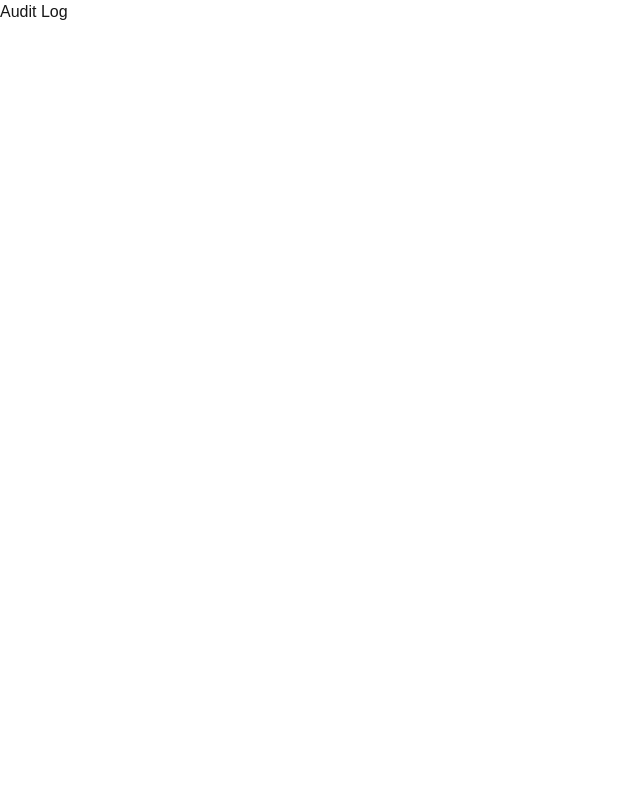
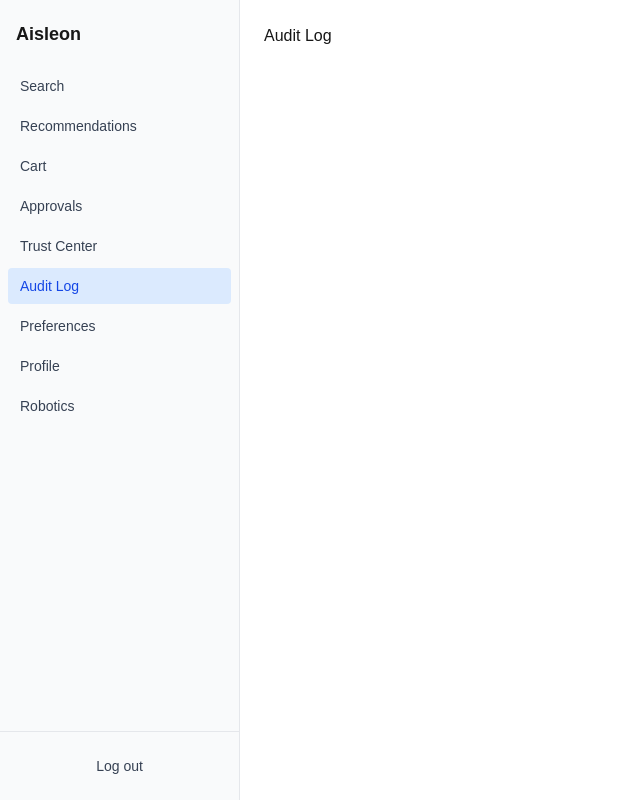
Before and after one commit to maryam-ai-dev/autonomous-retail-assistant, a Next.js app in the folder frontend/: page /audit-log in a window 1280 px wide. Shown: the whole page, without its empty margins (0-640 px from the left). Built offline with nearby package versions, Linux system fonts and the light colour scheme; no server answers.

Commit message:
sprint-2: step-2.6 — dashboard shell layout with sidebar and logout

```diff
--- a/frontend/src/app/(dashboard)/layout.tsx
+++ b/frontend/src/app/(dashboard)/layout.tsx
@@ -1,7 +1,14 @@
+import AppSidebar from "@/shared/layout/app-sidebar";
+
 export default function DashboardLayout({
   children,
 }: {
   children: React.ReactNode;
 }) {
-  return <div>{children}</div>;
+  return (
+    <div className="flex h-screen">
+      <AppSidebar />
+      <main className="flex-1 overflow-auto p-6">{children}</main>
+    </div>
+  );
 }
--- a/frontend/src/shared/layout/app-sidebar.tsx
+++ b/frontend/src/shared/layout/app-sidebar.tsx
@@ -1,3 +1,57 @@
+"use client";
+
+import Link from "next/link";
+import { usePathname } from "next/navigation";
+import { logout } from "@/features/auth/services/auth-service";
+
+const NAV_ITEMS = [
+  { href: "/search", label: "Search" },
+  { href: "/recommendations", label: "Recommendations" },
+  { href: "/cart", label: "Cart" },
+  { href: "/approvals", label: "Approvals" },
+  { href: "/trust", label: "Trust Center" },
+  { href: "/audit-log", label: "Audit Log" },
+  { href: "/preferences", label: "Preferences" },
+  { href: "/profile", label: "Profile" },
+  { href: "/robotics-simulation", label: "Robotics" },
+];
+
 export default function AppSidebar() {
-  return <aside>Sidebar</aside>;
+  const pathname = usePathname();
+
+  return (
+    <aside className="flex h-full w-60 flex-col border-r border-gray-200 bg-gray-50">
+      <div className="px-4 py-5">
+        <h2 className="text-lg font-bold">Aisleon</h2>
+      </div>
+
+      <nav className="flex-1 space-y-1 px-2">
+        {NAV_ITEMS.map((item) => {
+          const isActive = pathname === item.href;
+          return (
+            <Link
+              key={item.href}
+              href={item.href}
+              className={`block rounded px-3 py-2 text-sm font-medium ${
+                isActive
+                  ? "bg-blue-100 text-blue-700"
+                  : "text-gray-700 hover:bg-gray-100"
+              }`}
+            >
+              {item.label}
+            </Link>
+          );
+        })}
+      </nav>
+
+      <div className="border-t border-gray-200 p-4">
+        <button
+          onClick={logout}
+          className="w-full rounded px-3 py-2 text-sm font-medium text-gray-700 hover:bg-gray-100"
+        >
+          Log out
+        </button>
+      </div>
+    </aside>
+  );
 }
```
